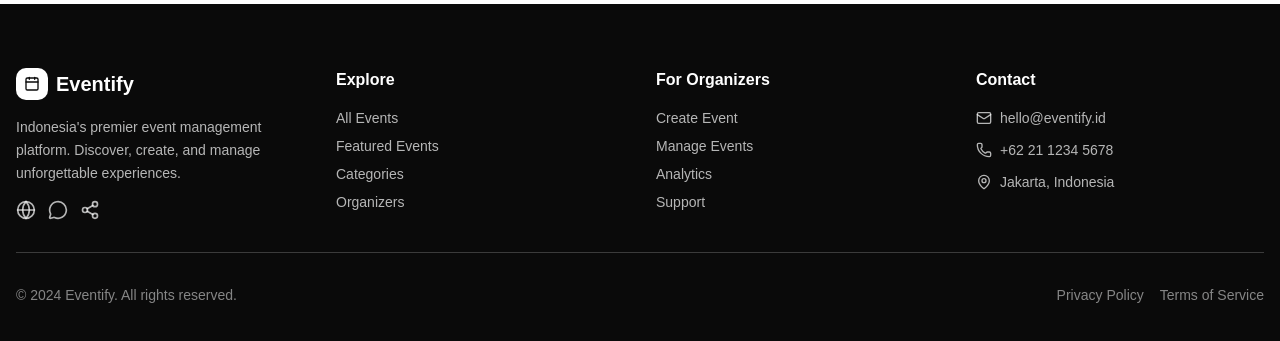
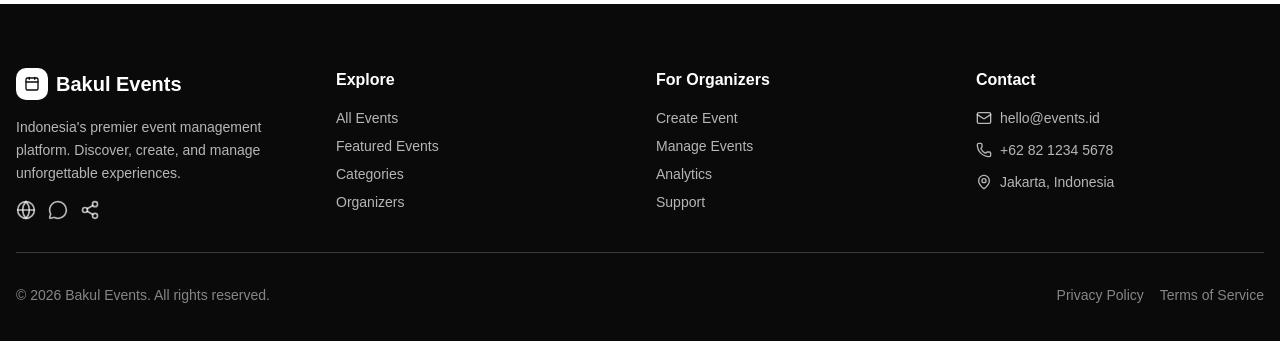
Before and after one commit to kenarigame/bakul-event-WEB, a React (Vite) app: page / in a window 1280 px wide. Shown: the part 3036-3377 px from the top of the page. Built offline with nearby package versions, Linux system fonts and the light colour scheme; no server answers.

Commit message:
style: edit footer

```diff
--- a/src/components/layout/Footer.tsx
+++ b/src/components/layout/Footer.tsx
@@ -24,7 +24,7 @@ export function Footer() {
               <div className="flex size-8 items-center justify-center rounded-lg bg-background text-foreground">
                 <Calendar className="size-4" />
               </div>
-              <span>Eventify</span>
+              <span>Bakul Events</span>
             </Link>
             <p className="text-sm text-background/70 leading-relaxed">
               Indonesia's premier event management platform. Discover, create,
@@ -99,11 +99,11 @@ export function Footer() {
             <ul className="space-y-3 text-sm text-background/70">
               <li className="flex items-center gap-2">
                 <Mail className="size-4 shrink-0" />
-                <span>hello@eventify.id</span>
+                <span>hello@events.id</span>
               </li>
               <li className="flex items-center gap-2">
                 <Phone className="size-4 shrink-0" />
-                <span>+62 21 1234 5678</span>
+                <span>+62 82 1234 5678</span>
               </li>
               <li className="flex items-center gap-2">
                 <MapPin className="size-4 shrink-0" />
@@ -116,7 +116,7 @@ export function Footer() {
         <Separator className="my-8 bg-background/20" />
 
         <div className="flex flex-col md:flex-row justify-between items-center gap-4 text-sm text-background/50">
-          <p>© 2024 Eventify. All rights reserved.</p>
+          <p>© 2026 Bakul Events. All rights reserved.</p>
           <div className="flex gap-4">
             <a href="#" className="hover:text-background/80 transition-colors">
               Privacy Policy
```
